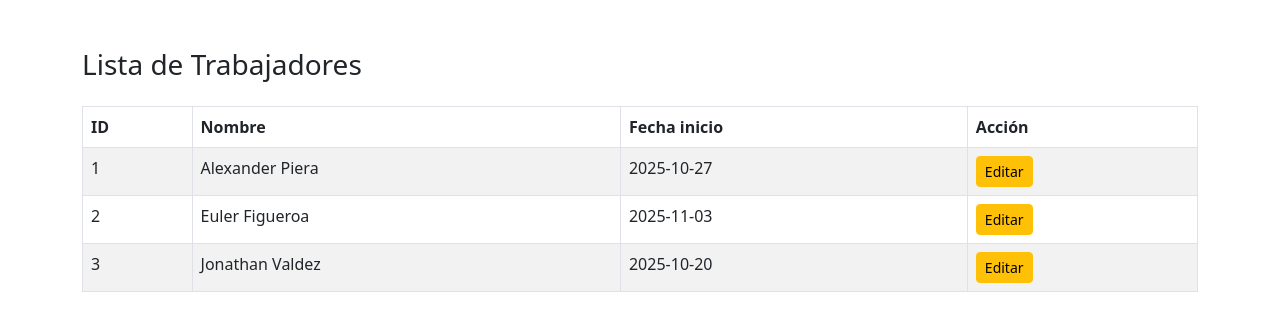
After one commit to Alex21-afk/horarios, a PHP site: page /includes/trabajadores/lista_tra.php in a window 1280 px wide. The commit adds this page. Shown: the top 331 px of the page. Run offline with PHP 8.4, Linux system fonts and the light colour scheme; data comes from the database, SQL or seed files in the repository.

Commit message:
Version 1 final

```diff
--- a/includes/header.php
+++ b/includes/header.php
@@ -9,12 +9,12 @@
     <link href="https://cdn.jsdelivr.net/npm/bootstrap@5.3.7/dist/css/bootstrap.min.css" rel="stylesheet" integrity="sha384-LN+7fdVzj6u52u30Kp6M/trliBMCMKTyK833zpbD+pXdCLuTusPj697FH4R/5mcr" crossorigin="anonymous">
     <link rel="stylesheet" href="css/style.css">
 </head>
-<body class="bg-light">
+<body class="bg-index">
 
 <nav class="navbar navbar-dark nav-index mb-4 ">
     <div class="container ">
         <img src="img/logo.png" alt="logo">
-        <span class="navbar-brand ">Consulta de Turnos</span>
+        <span class="navbar-brand span-index">Consulta de Turnos</span>
     </div>
 </nav>
 <div class="container">
--- /dev/null
+++ b/includes/trabajadores/lista_tra.php
@@ -0,0 +1,55 @@
+<?php
+require '../../config/config.php';
+
+$stmt = $pdo->query("SELECT * FROM trabajadores ORDER BY id ASC");
+$usuarios = $stmt->fetchAll(PDO::FETCH_ASSOC);
+?>
+
+<!DOCTYPE html>
+<html>
+<head>
+    <title>Lista de trabajadores</title>
+    <link rel="stylesheet" href="https://cdn.jsdelivr.net/npm/bootstrap@5.3.0/dist/css/bootstrap.min.css">
+</head>
+
+<body class="container mt-5">
+
+<h3>Lista de Trabajadores</h3>
+
+<?php if (isset($_GET['editado'])): ?>
+    <div class="alert alert-success d-flex align-items-center">
+        <span>Nombre actualizado correctamente.</span>
+
+        <a href="../../index.php" class="btn btn-primary btn-sm ms-auto">
+            Volver al inicio
+        </a>
+    </div>
+<?php endif; ?>
+<table class="table table-striped table-bordered mt-4">
+    <thead>
+        <tr>
+            <th>ID</th>
+            <th>Nombre</th>
+            <th>Fecha inicio</th>
+            <th>Acción</th>
+        </tr>
+    </thead>
+
+    <tbody>
+        <?php foreach ($usuarios as $u): ?>
+        <tr>
+            <td><?= $u['id'] ?></td>
+            <td><?= $u['nombre'] ?></td>
+            <td><?= $u['fecha_inicio'] ?></td>
+            <td>
+                <a href="editar_tra.php?id=<?= $u['id'] ?>" class="btn btn-warning btn-sm">
+                    Editar
+                </a>
+            </td>
+        </tr>
+        <?php endforeach; ?>
+    </tbody>
+</table>
+
+</body>
+</html>
--- a/index.php
+++ b/index.php
@@ -23,10 +23,11 @@ function turnoTrabajador($fechaConsulta, $fechaInicio) {
 <div class="card shadow p-3 mb-4">
     <div class="d-flex justify-content-between align-items-center">
         <h5 class="m-0">Administración</h5>
-        <a href="workers/trabajadores.php" class="btn btn-index">Gestionar Trabajadores</a>
+        <a href="includes/trabajadores/lista_tra.php" class="btn btn-index">Gestionar Trabajadores</a>
     </div>
 </div>
 <!-- Fin: ver trabajadores -->
+
 <div class="card shadow p-4">
     <h3 class="mb-4 text-center">Consulta de Turno</h3>
 
```
Also changed, not shown: css/style.css (+11 -3 lines), includes/trabajadores/actualizar_tra.php (added, +14 -0 lines), includes/trabajadores/editar_tra.php (added, +40 -0 lines).
